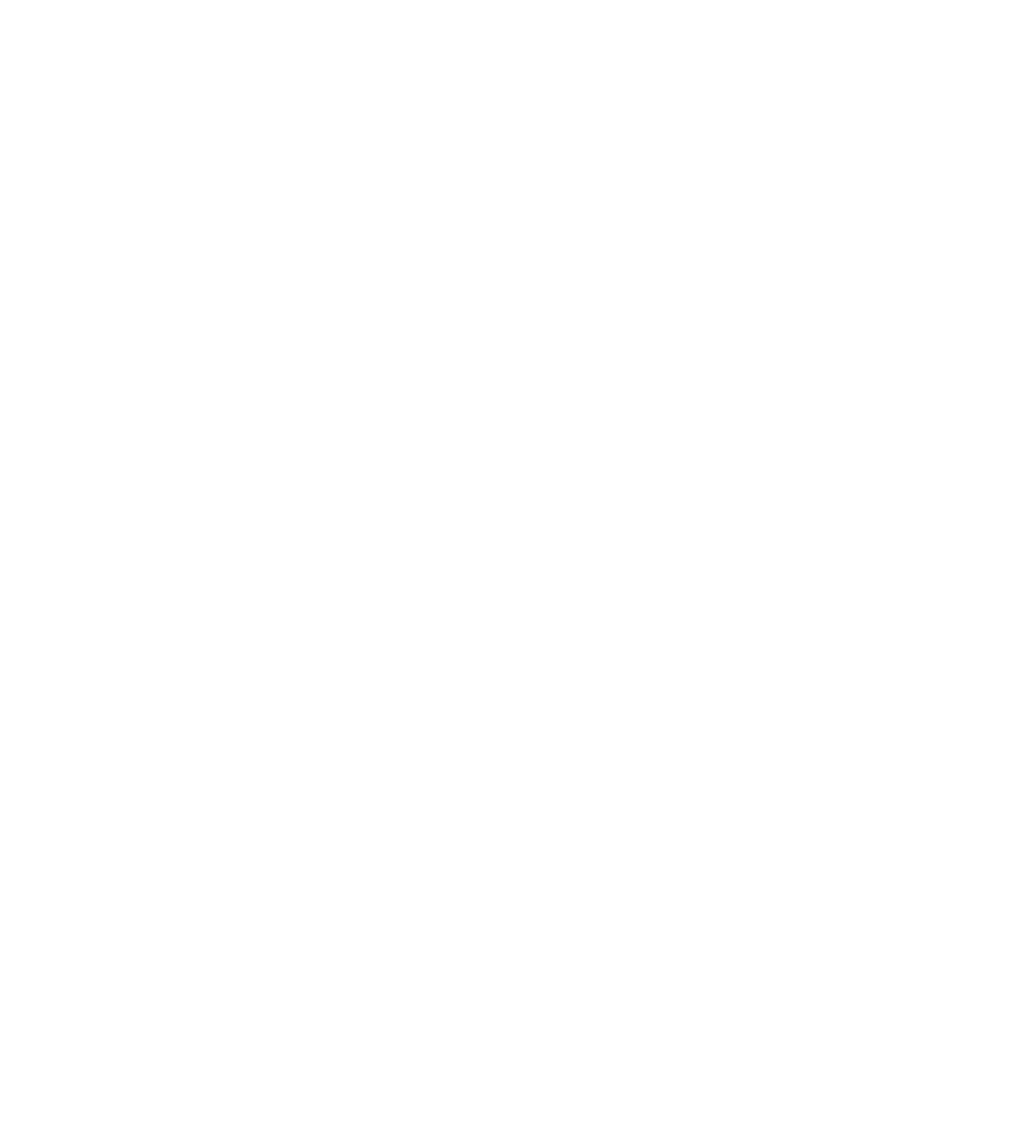
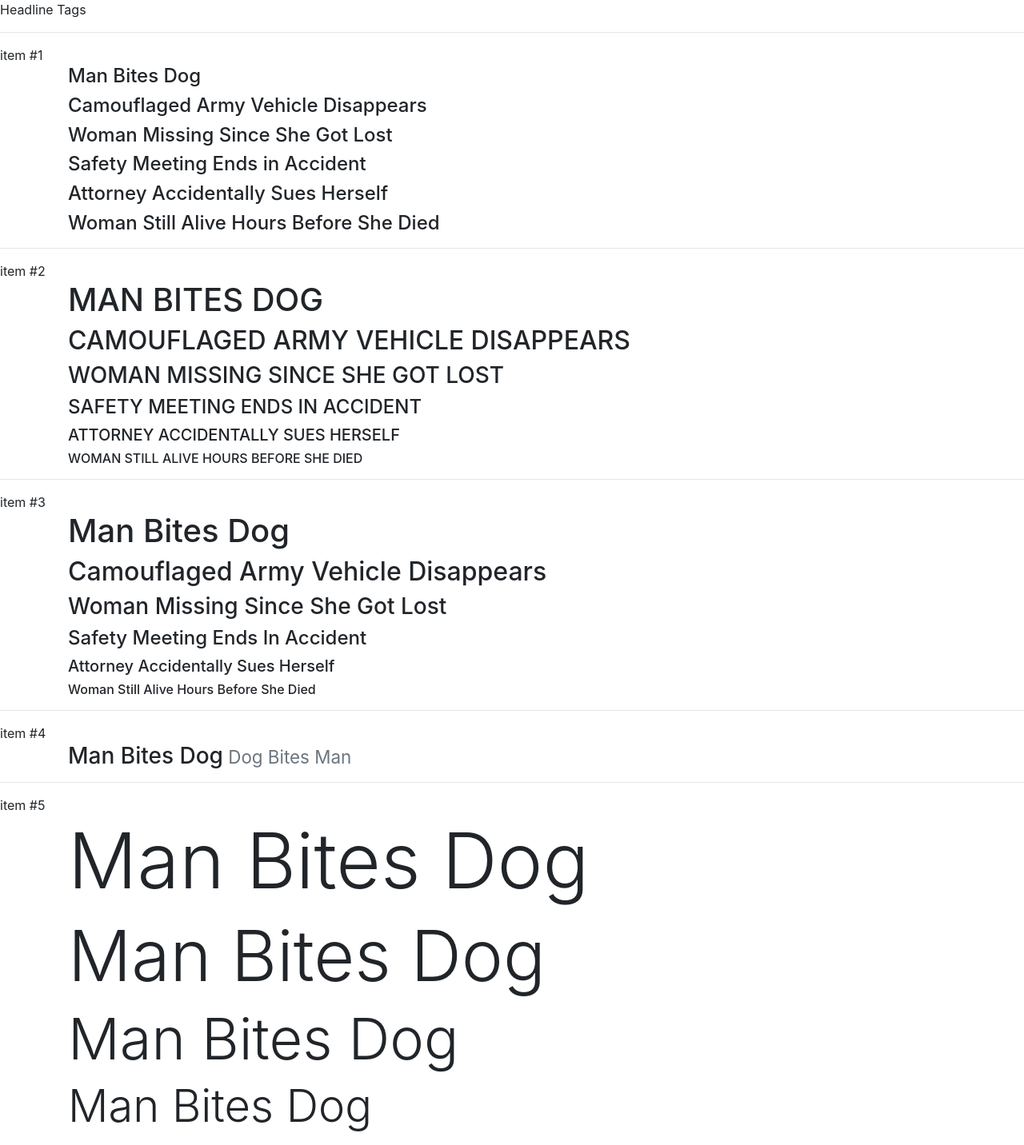
Before and after one commit to renegmed/boot-strap, a React (Create React App) app: page /HeadlineTags in a window 1280 px wide. Shown: the top 1432 px of the page at 80% size. Before the commit the page ends 800 px from the top, so only its background shows below. Built offline with nearby package versions, Linux system fonts and the light colour scheme.

Commit message:
chap5 - headline tags

```diff
--- a/src/App.js
+++ b/src/App.js
@@ -3,14 +3,7 @@ import { Route } from 'react-router-dom';
 import TableOfContent from './TableOfContent';
 import Chapter3Router from './chap03/Chapter3Router';
 import Chapter4Router from './chap04/Chapter4Router';
-
-// import Chapter5 from './chap05/Chapter5';
-
-// import Chapter6 from './chap06/Chapter6';
-
-// import Chapter7 from './chap07/Chapter7';
-
-// import Chapter8 from './chap08/Chapter8';
+import Chapter5Router from './chap05/Chapter5Router';
 
 class App extends Component {
   render() {
@@ -19,6 +12,7 @@ class App extends Component {
         <Route exact path="/" render={ () => <TableOfContent/> } />
         <Chapter3Router />
         <Chapter4Router />
+        <Chapter5Router />
       </div>
     );
   }
--- /dev/null
+++ b/src/chap05/Chapter5.js
@@ -0,0 +1,22 @@
+import React from 'react';
+import { Link } from 'react-router-dom';
+
+function Chapter5(props) {
+    return (
+      <div className="container-fluid">
+        <div><b>Chapter 5 - Adding Content with Typography</b></div>
+        <section className="d-flex flex-column">
+          <Link to="/HeadlineTags"> Headline Tags </Link>
+          <Link to="/TextColors"> Text Colors </Link>
+          <Link to="/ParagraphsBlockquotes"> Paragraphs and Blockquotes </Link>
+          <Link to="/InlineTags"> Inline Tags </Link>
+          <Link to="/Lists"> Lists </Link>
+          <Link to="/ListGroups"> List-groups with JavaScript Behavior </Link>
+          <Link to="/ResponsiveFloats"> Responsive Floats </Link>
+          <Link to="/FixedElementsJustifiedType"> Fixed Elements and Justified Type </Link>
+        </section>
+      </div>
+    );
+}
+
+export default Chapter5;
--- /dev/null
+++ b/src/chap05/Chapter5Router.js
@@ -0,0 +1,31 @@
+import React from 'react';
+import { Route } from 'react-router-dom';
+
+import Chapter5 from './Chapter5';
+import HeadlineTags from './HeadlineTags';
+import TextColors from './TextColors';
+import ParagraphsBlockquotes from './ParagraphsBlockquotes';
+import InlineTags from './InlineTags';
+import Lists from './Lists';
+import ListGroups from './ListGroups';
+import ResponsiveFloats from './ResponsiveFloats';
+import FixedElementsJustifiedType from './FixedElementsJustifiedType';
+
+function Chapter5Router(props) {
+    return (
+      <div >
+        <Route exact path="/Chapter5" render={ () => <Chapter5/> } />
+        <Route exact path="/HeadlineTags" render={ () => <HeadlineTags/> } />
+        <Route exact path="/TextColors" render={ () => <TextColors/> } />
+        <Route exact path="/ParagraphsBlockquotes" render={ () => <ParagraphsBlockquotes/> } />
+        <Route exact path="/InlineTags" render={ () => <InlineTags/> } />
+        <Route exact path="/Lists" render={ () => <Lists/> } />
+        <Route exact path="/ListGroups" render={ () => <ListGroups/> } />
+        <Route exact path="/ResponsiveFloats" render={ () => <ResponsiveFloats/> } />
+        <Route exact path="/FixedElementsJustifiedType" render={ () => <FixedElementsJustifiedType/> } />
+        </div>
+    );
+
+}
+
+export default Chapter5Router;
--- /dev/null
+++ b/src/chap05/FixedElementsJustifiedType.js
@@ -0,0 +1,14 @@
+import React from 'react';
+
+
+function FixedElementsJustifiedType(props) {
+    return (
+      <div>
+        <div>Fixed Elements and Justified Type</div>
+
+      </div>
+    );
+
+}
+
+export default FixedElementsJustifiedType;
--- /dev/null
+++ b/src/chap05/HeadlineTags.js
@@ -0,0 +1,62 @@
+import React from 'react';
+
+function HeadlineTags(props) {
+    return (
+      <div>
+        <div>Headline Tags</div>
+        <hr/>
+        <div>item #1</div>
+        <div className="container">
+          <h1 className="h4">Man Bites Dog</h1>
+          <h2 className="h4">Camouflaged Army Vehicle Disappears</h2>
+          <h3 className="h4">Woman Missing Since She Got Lost</h3>
+          <h4 className="h4">Safety Meeting Ends in Accident</h4>
+          <h5 className="h4">Attorney Accidentally Sues Herself</h5>
+          <h6 className="h4">Woman Still Alive Hours Before She Died</h6>
+        </div>
+
+        <hr/>
+        <div>item #2</div>
+        <div className="container">
+          <h1 className="text-uppercase">Man Bites Dog</h1>
+          <h2 className="text-uppercase">Camouflaged Army Vehicle Disappears</h2>
+          <h3 className="text-uppercase">Woman Missing Since She Got Lost</h3>
+          <h4 className="text-uppercase">Safety Meeting Ends in Accident</h4>
+          <h5 className="text-uppercase">Attorney Accidentally Sues Herself</h5>
+          <h6 className="text-uppercase">Woman Still Alive Hours Before She Died</h6>
+        </div>
+
+        <hr/>
+        <div>item #3</div>
+        <div className="container">
+          <h1 className="text-capitalize">Man Bites Dog</h1>
+          <h2 className="text-capitalize">Camouflaged Army Vehicle Disappears</h2>
+          <h3 className="text-capitalize">Woman Missing Since She Got Lost</h3>
+          <h4 className="text-capitalize">Safety Meeting Ends in Accident</h4>
+          <h5 className="text-capitalize">Attorney Accidentally Sues Herself</h5>
+          <h6 className="text-capitalize">Woman Still Alive Hours Before She Died</h6>
+        </div>
+
+        <hr/>
+        <div>item #4</div>
+        <div className="container">
+          <h3>Man Bites Dog
+            <small className="text-muted"> Dog Bites Man</small>
+          </h3>
+        </div>
+
+        <hr/>
+        <div>item #5</div>
+        <div className="container">
+          <h1 className="display-1">Man Bites Dog</h1>
+          <h1 className="display-2">Man Bites Dog</h1>
+          <h1 className="display-3">Man Bites Dog</h1>
+          <h1 className="display-4">Man Bites Dog</h1>
+          <h1 className="display-5">Man Bites Dog</h1>
+        </div>
+      </div>
+    );
+
+}
+
+export default HeadlineTags;
--- /dev/null
+++ b/src/chap05/InlineTags.js
@@ -0,0 +1,13 @@
+import React from 'react';
+
+function InlineTags(props) {
+    return (
+      <div>
+        <div>Inline Tags</div>
+
+      </div>
+    );
+
+}
+
+export default InlineTags;
--- /dev/null
+++ b/src/chap05/ListGroups.js
@@ -0,0 +1,13 @@
+import React from 'react';
+
+function ListGroups(props) {
+    return (
+      <div>
+        <div>List Groups</div>
+
+      </div>
+    );
+
+}
+
+export default ListGroups;
--- /dev/null
+++ b/src/chap05/Lists.js
@@ -0,0 +1,13 @@
+import React from 'react';
+
+function Lists(props) {
+    return (
+      <div>
+        <div>Lists</div>
+
+      </div>
+    );
+
+}
+
+export default Lists;
--- /dev/null
+++ b/src/chap05/ParagraphsBlockquotes.js
@@ -0,0 +1,13 @@
+import React from 'react';
+
+function ParagraphsBlockquotes(props) {
+    return (
+      <div>
+        <div>Paragraphs and Blockquotes</div>
+
+      </div>
+    );
+
+}
+
+export default ParagraphsBlockquotes;
--- /dev/null
+++ b/src/chap05/ResponsiveFloats.js
@@ -0,0 +1,13 @@
+import React from 'react';
+
+function ResponsiveFloats(props) {
+    return (
+      <div>
+        <div>Responsive Floats</div>
+
+      </div>
+    );
+
+}
+
+export default ResponsiveFloats;
--- /dev/null
+++ b/src/chap05/TextColors.js
@@ -0,0 +1,13 @@
+import React from 'react';
+
+function TextColors(props) {
+    return (
+      <div>
+        <div>Text Colors</div>
+
+      </div>
+    );
+
+}
+
+export default TextColors;
```
